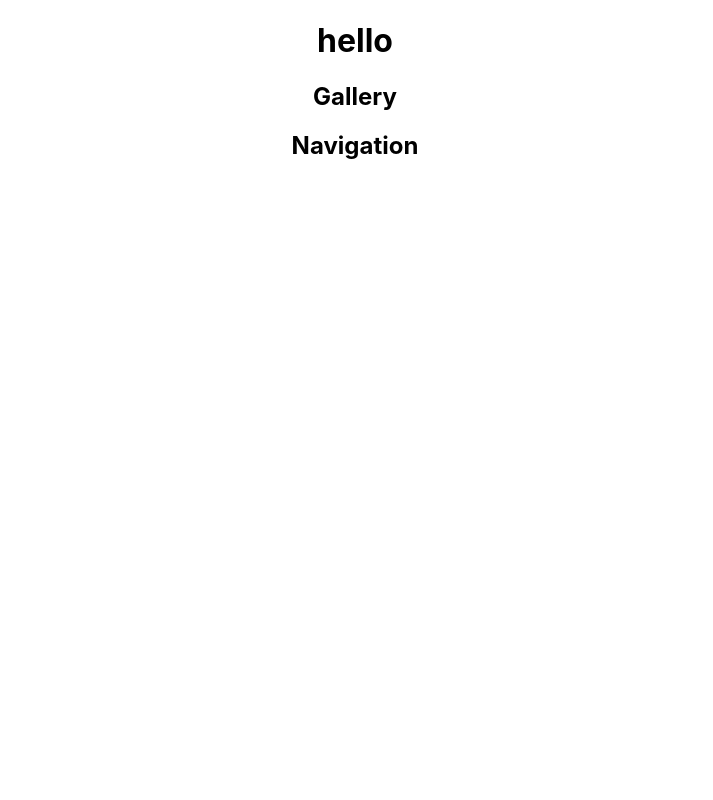
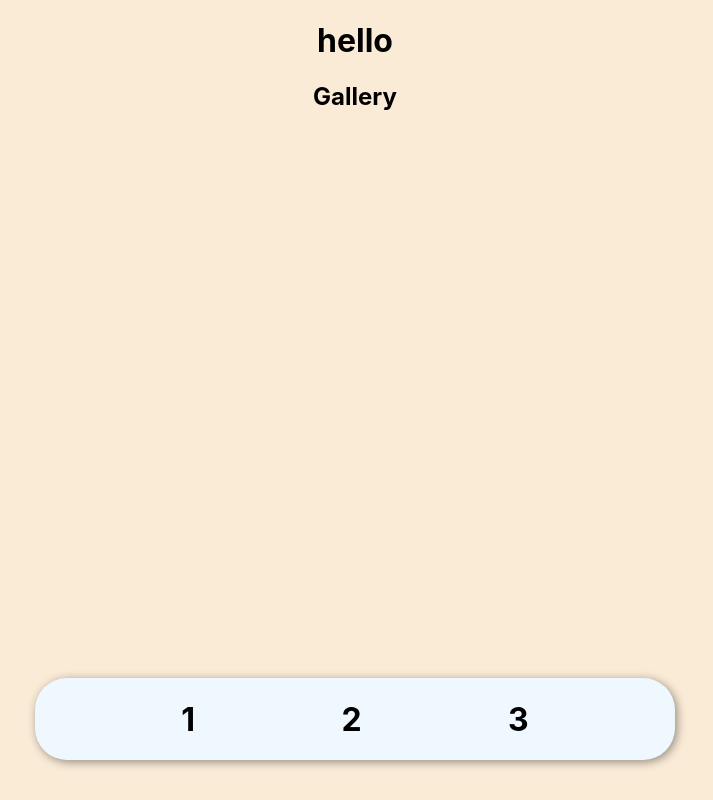
Before and after one commit to romeodombaj/webapps-app-frontend, a React (Create React App) app: page / in a window 1280 px wide. Shown: the whole page, without its empty margins (285-998 px from the left). Built offline with nearby package versions, Linux system fonts and the light colour scheme.

Commit message:
NavBar positioning

```diff
--- a/src/App.css
+++ b/src/App.css
@@ -11,6 +11,10 @@
   .App-logo {
     animation: App-logo-spin infinite 20s linear;
   }
+}
+
+body {
+  background-color: antiquewhite;
 }
 
 .App-header {
--- a/src/components/navigation/NavBar.js
+++ b/src/components/navigation/NavBar.js
@@ -1,7 +1,13 @@
 import styles from "./NavBar.module.css";
 
 const NavBar = () => {
-  return <h2>Navigation</h2>;
+  return (
+    <div className={styles.wrapper}>
+      <h1>1</h1>
+      <h1>2</h1>
+      <h1>3</h1>
+    </div>
+  );
 };
 
 export default NavBar;
--- a/src/components/navigation/NavBar.module.css
+++ b/src/components/navigation/NavBar.module.css
@@ -0,0 +1,14 @@
+.wrapper {
+  position: fixed;
+  background-color: aliceblue;
+  width: 50%;
+  bottom: 5%;
+  left: 50%;
+  transform: translate(-50%);
+  display: flex;
+  flex-direction: row;
+  justify-content: space-evenly;
+  align-items: center;
+  border-radius: 2rem;
+  box-shadow: 2px 2px 10px rgba(0, 0, 0, 0.416);
+}
```
